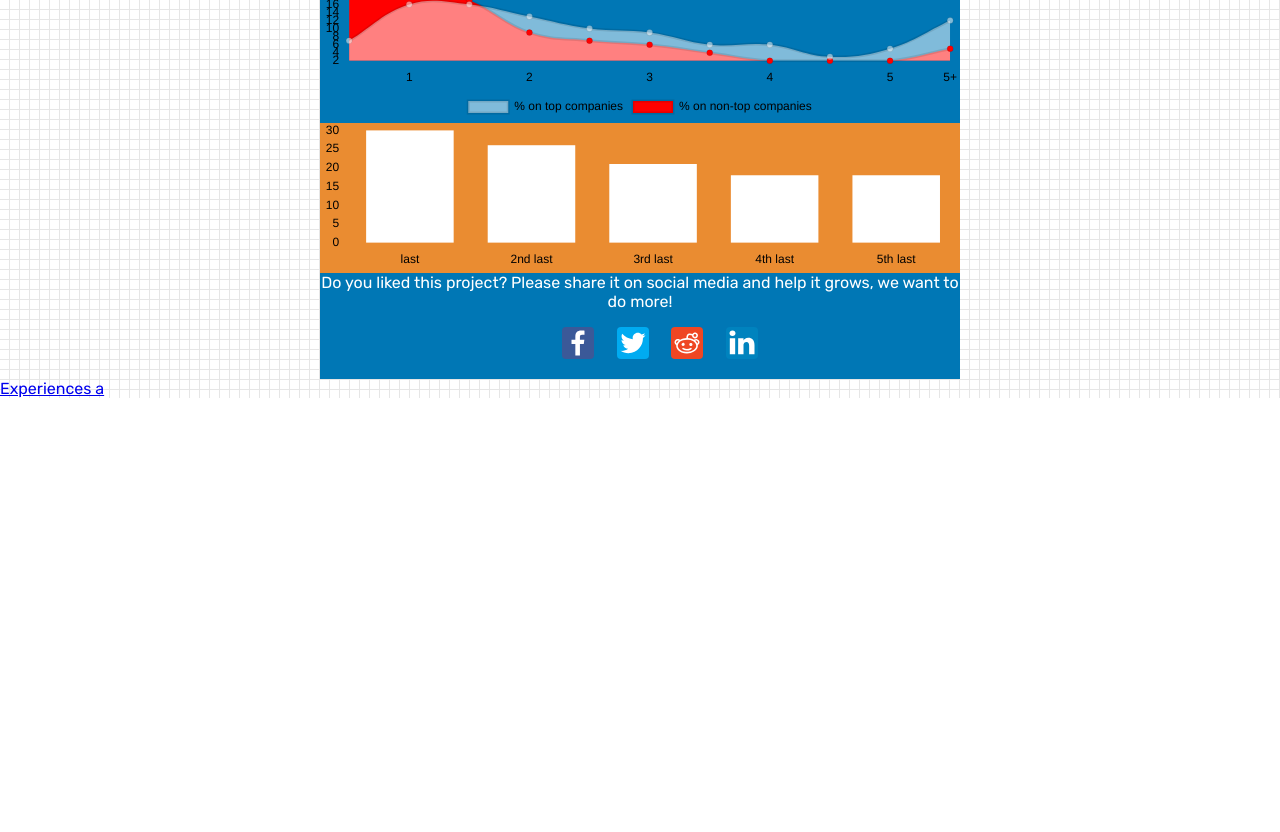
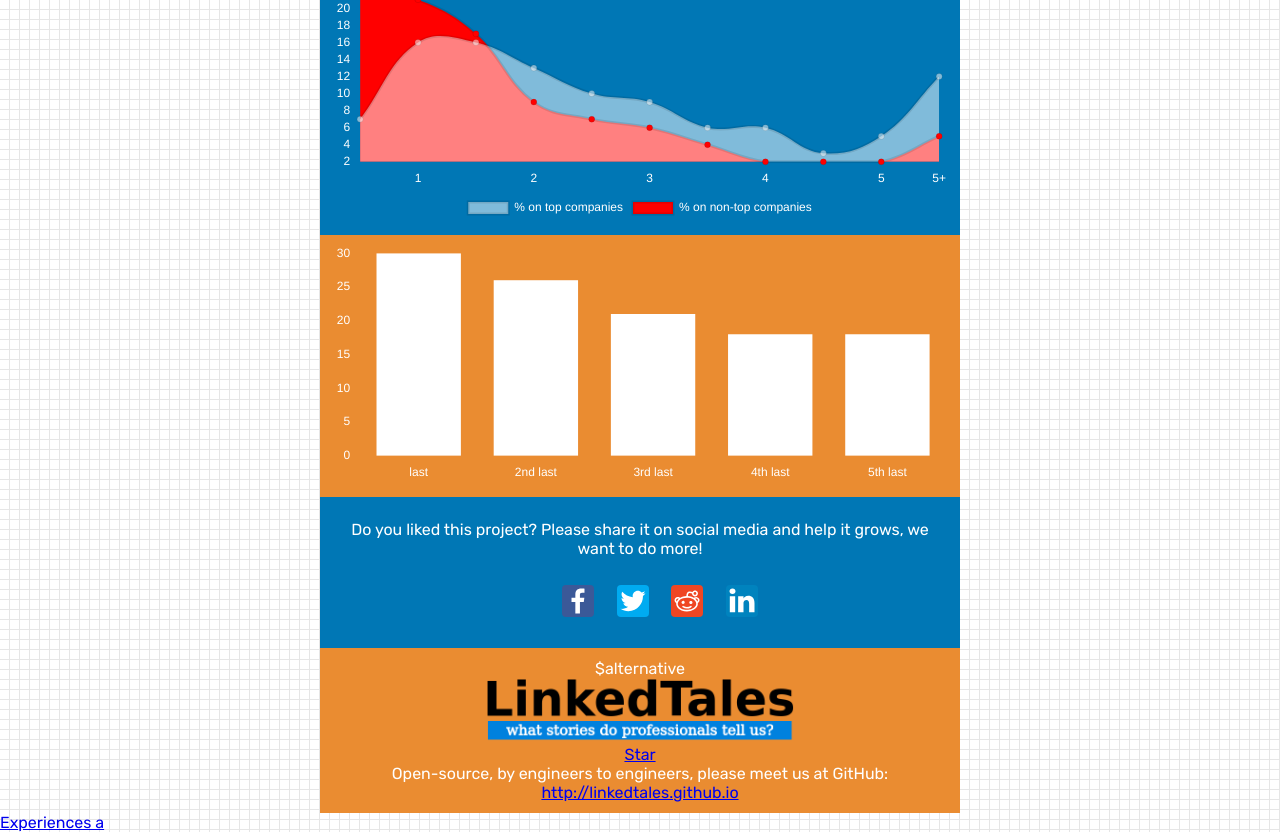
Before and after one commit to linkedtales/linkedtales.github.io, a React (Create React App) app: page /software-engineers-professional-experiences in a window 1280 px wide. Shown: the part 1920-2752 px from the top of the page. Before the commit the page ends 2318 px from the top, so only its background shows below. Built offline with nearby package versions, Linux system fonts and the light colour scheme.

Commit message:
footer component

```diff
--- a/src/Components/Chart/Chart.scss
+++ b/src/Components/Chart/Chart.scss
@@ -1,18 +1,6 @@
 @import "src/layout.scss";
 
-.share {
-  text-align: center;
-
-  &__buttons {
-    list-style: none;
-
-    li {
-      display: inline;
-      padding: $space;
-    }
-
-    img {
-      width: 32px;
-    }
-  }
+.chart {
+  height: 15rem;
+  padding: $space;
 }
--- a/src/Components/Chart/Chart.tsx
+++ b/src/Components/Chart/Chart.tsx
@@ -33,15 +33,13 @@ class Chart extends React.Component<Props> {
 
     window.Chart.defaults.global.defaultFontColor = 'white';
     window.Chart.defaults.scale.gridLines.display = false;
-    window.Chart.defaults.global.defaultFontColor = 'black';
 
     new window.Chart(chartDiv, chartOptions);
-
   }
 
   render() {
     return (
-      <div className={`chart${this.props.isAlternative && ' alternative'}`} >
+      <div className={`chart ${this.props.isAlternative && ' alternative'}`} >
         <canvas id={this.state.chartId.toString()} ref={this.chartReference}></canvas>
       </div>
     );
--- /dev/null
+++ b/src/Components/Footer/Footer.scss
@@ -0,0 +1,10 @@
+@import "src/layout.scss";
+
+.footer {
+  text-align: center;
+  padding: $space;
+
+  img {
+    max-width: 50%;
+  }
+}
--- /dev/null
+++ b/src/Components/Footer/Footer.tsx
@@ -0,0 +1,37 @@
+import React from 'react';
+import './Footer.scss';
+
+const medias = [
+  {
+    name: 'Facebook',
+    url: 'https://www.facebook.com/sharer/sharer.php?u=https%3A%2F%2Flinkedtales.github.io%2Fsoftware-engineering-experiences%2F&quote=Top%20Companies%20Software%20Engineers%20Experiences',
+  },
+  {
+    name: 'Twitter',
+    url: 'https://twitter.com/intent/tweet?source=https%3A%2F%2Flinkedtales.github.io%2Fsoftware-engineering-experiences%2F&text=Top%20Companies%20Software%20Engineers%20Experiences:%20https%3A%2F%2Flinkedtales.github.io%2Fsoftware-engineering-experiences%2F',
+  },
+  {
+    name: 'Reddit',
+    url: 'http://www.reddit.com/submit?url=https%3A%2F%2Flinkedtales.github.io%2Fsoftware-engineering-experiences%2F&title=Top%20Companies%20Software%20Engineers%20Experiences'
+  },{
+    name: 'LinkedIn',
+    url: 'http://www.linkedin.com/shareArticle?mini=true&url=https%3A%2F%2Flinkedtales.github.io%2Fsoftware-engineering-experiences%2F&title=Top%20Companies%20Software%20Engineers%20Experiences&summary=Discover%20insights%20about%20your%20career%20based%20on%20statistics%20from%20thousands%20of%20top%20company%20professionals%20worldwide%2C%20it\'s%20totally%20free!&source=https%3A%2F%2Flinkedtales.github.io%2Fsoftware-engineering-experiences%2F'
+  }
+]
+
+const Footer = ({ isAlternative = false }) =>
+  <div className={`footer ${isAlternative && 'alternative'}`}> ${isAlternative && 'alternative'}
+    <div>
+      <img src="assets/logo.png" />
+      <br />
+      <a className="github-button" href="https://github.com/linkedtales/linkedtales.github.io" data-show-count="true" aria-label="Star linkedtales/linkedtales.github.io on GitHub">Star</a>
+    </div>
+    <div>
+      Open-source, by engineers to engineers, please meet us at GitHub:
+      <br/>
+      <a href="https://github.com/linkedtales/linkedtales.github.io" target="_blank">http://linkedtales.github.io</a>
+      <br />
+    </div>
+  </div>
+
+export default Footer;
--- a/src/Components/Share/Share.scss
+++ b/src/Components/Share/Share.scss
@@ -2,6 +2,7 @@
 
 .share {
   text-align: center;
+  padding: $space;
 
   &__buttons {
     list-style: none;
--- a/src/Pages/Experiences/Experiences.tsx
+++ b/src/Pages/Experiences/Experiences.tsx
@@ -4,6 +4,7 @@ import Share from '../../Components/Share/Share';
 import VerticalCarousel from '../../Components/VerticalCarousel/VerticalCarousel';
 import Ranking from '../../Components/Ranking/Ranking';
 import Chart from '../../Components/Chart/Chart';
+import Footer from '../../Components/Footer/Footer';
 
 import './Experiences.scss';
 
@@ -142,6 +143,7 @@ const App: React.FC = () => {
       <Chart {...averageYearsChart} />
       <Chart {...averageMonthsChart} isAlternative={true} />
       <Share />
+      <Footer isAlternative={true} />
     </div>
   );
 }
```
